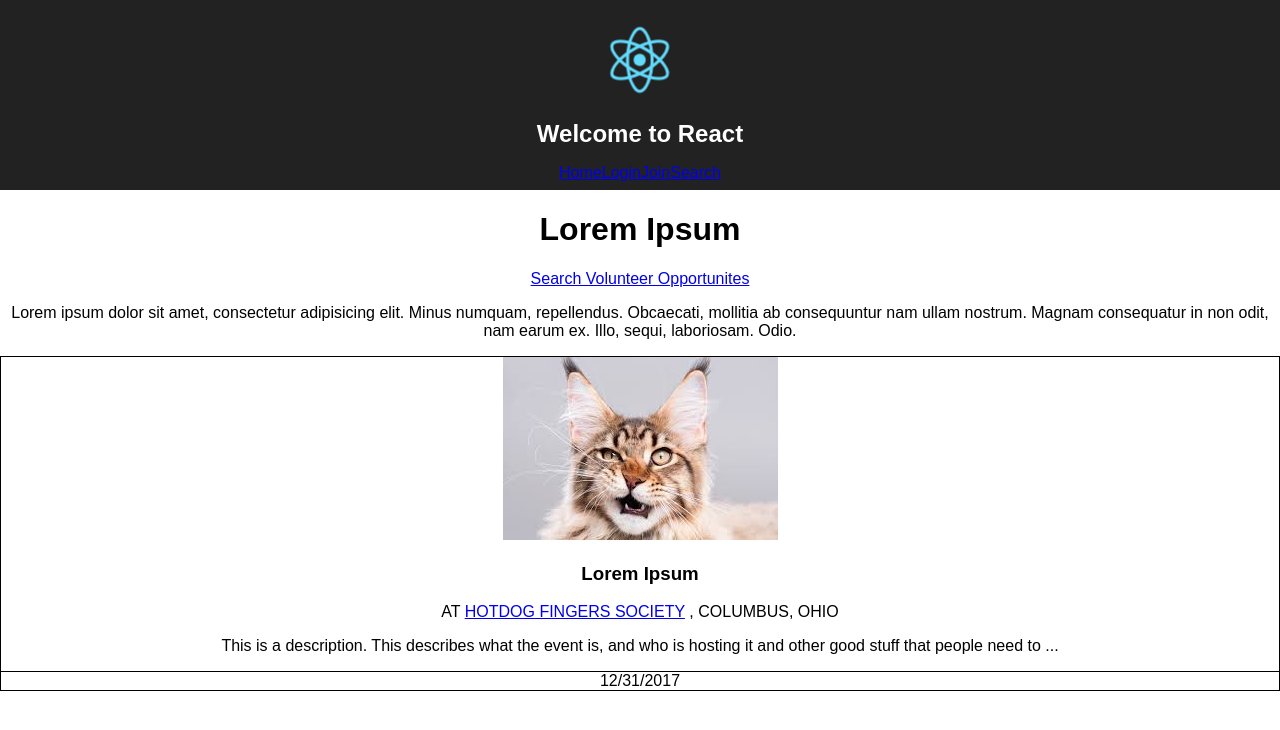
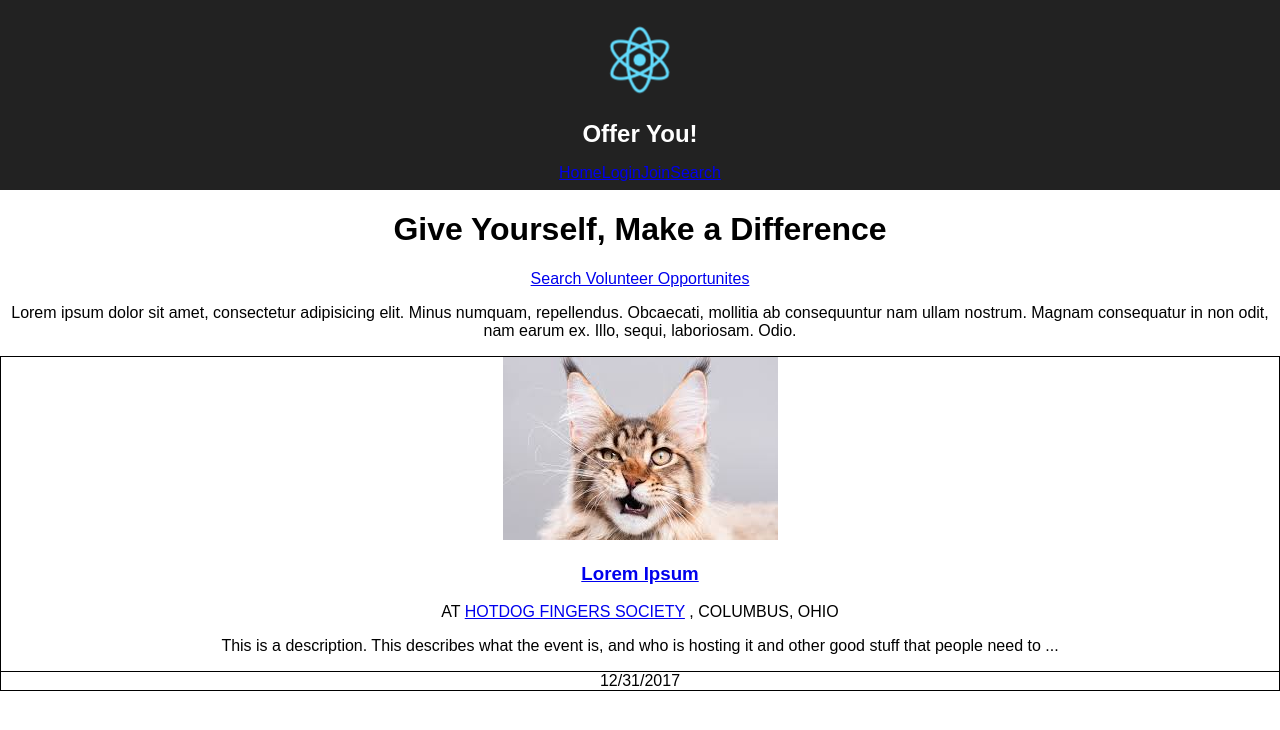
Before and after one commit to chingu-voyage3/bears-12, a React (Create React App) app in the folder client/: page / in a window 1280 px wide. Shown: the top 730 px of the page. Built offline with nearby package versions, Linux system fonts and the light colour scheme.

Commit message:
Added some more site structure

```diff
--- a/client/src/App.js
+++ b/client/src/App.js
@@ -11,7 +11,7 @@ class App extends Component {
       <div className="App">
         <header className="App-header">
           <img src={logo} className="App-logo" alt="logo" />
-          <h1 className="App-title">Welcome to React</h1>
+          <h1 className="App-title">Offer You!</h1>
           <NavContainer />
         </header>
         {this.props.children}
--- a/client/src/components/Opportunity.js
+++ b/client/src/components/Opportunity.js
@@ -6,7 +6,7 @@ const Opportunity = (props) => {
     const mockData = {
       title: 'Lorm Ipsum',
       nonProfit: 'Hotdog Fingers Society',
-      startDate: '12/30/17 12:00:00 AM',
+      startDate: '12/30/2017 12:00:00 AM',
       endDate: '12/31/2017 12:00:00 AM',
       description: 'Lorem ipsum dolor sit amet, consectetur adipisicing elit. A quod, officia expedita aliquid vero dolorum, veritatis perferendis illum esse dicta nulla aspernatur earum itaque dolorem id distinctio, voluptatibus voluptatem nesciunt!',
       location: {
--- a/client/src/components/OpportunityCard.js
+++ b/client/src/components/OpportunityCard.js
@@ -1,13 +1,14 @@
 import React from 'react'
 import PropTypes from 'prop-types'
+import { Link } from 'react-router-dom';
 import image from '../img/download.jpeg'
 
 const OpportunityCard = (props) => {
   return (
     <div style={ {border: 'solid 1px black'}}>
       <img src={image} alt=""/>
-      <h3>{props.data.title}</h3>
-      <span style={ { display: 'block'} }>AT <a href="#">{props.data.nonProfit.toUpperCase()}</a> , {props.data.location.toUpperCase()} </span>
+      <h3><Link to={"/opportunity/"+props.data.opportunityid}>{props.data.title}</Link></h3>
+      <span style={ { display: 'block'} }>AT <Link to={"/profile/"+props.data.userid}>{props.data.nonProfit.toUpperCase()}</Link> , {props.data.location.toUpperCase()} </span>
       <p>{props.data.description.slice(0, 120).concat('...')}</p>
       <span style={ {display: 'block', borderTop: '1px solid black' } }>{props.data.startDate}</span>
     </div>
--- a/client/src/config/routes.js
+++ b/client/src/config/routes.js
@@ -7,6 +7,7 @@ import JoinContainer from '../container/JoinContainer';
 import SearchContainer from '../container/SearchContainer';
 import AnnouncementContainer from '../container/AnnouncementContainer';
 import OpportunityContainer from '../components/Opportunity';
+import ProfileContainer from '../container/ProfileContainer';
 
 const getRoutes = (store) => (
   <Router>
@@ -16,6 +17,7 @@ const getRoutes = (store) => (
         <Route exact={true} path='/login' component={LoginContainer} />
         <Route exact={true} path='/join' component={JoinContainer} />
         <Route exact={true} path='/search' component={SearchContainer} />
+        <Route exact={true} path='/profile/:userid' component={ProfileContainer} />
         <Route path='/opportunity' component={OpportunityContainer}></Route>
         <Route render={() => <Redirect to='/' />} />
       </Switch>
--- a/client/src/container/HomeContainer.js
+++ b/client/src/container/HomeContainer.js
@@ -5,7 +5,7 @@ import OpportunitesContainer from './OpportunitiesContainer';
 const HomeContainer = () => (
   <div>
     <div>
-      <h1>Lorem Ipsum</h1>
+      <h1>Give Yourself, Make a Difference</h1>
       <Link to='/search'>Search Volunteer Opportunites</Link>
       <p>Lorem ipsum dolor sit amet, consectetur adipisicing elit. Minus numquam, repellendus. Obcaecati, mollitia ab consequuntur nam ullam nostrum. Magnam consequatur in non odit, nam earum ex. Illo, sequi, laboriosam. Odio.</p>
     </div>
--- a/client/src/container/OpportunitiesContainer.js
+++ b/client/src/container/OpportunitiesContainer.js
@@ -13,7 +13,8 @@ export class OpportunitesContainer extends Component { // eslint-disable-line re
       description: 'This is a description. This describes what the event is, and who is hosting it and other good stuff that people need to know',
       startDate: '12/31/2017',
       location: 'Columbus, Ohio',
-      nonProfit: 'Hotdog Fingers Society'
+      nonProfit: 'Hotdog Fingers Society',
+      id: 1
     }];
 
     return (
--- a/client/src/container/ProfileContainer.js
+++ b/client/src/container/ProfileContainer.js
@@ -5,8 +5,21 @@ import React, { Component } from 'react';
  */
 export class ProfileContainer extends Component { // eslint-disable-line react/prefer-stateless-function
   render() {
+    const mockData = {
+      name: 'Hotdog Fingers Society',
+      userType: 'Non-Profit',
+      description: 'Lorem ipsum dolor sit amet, consectetur adipisicing elit. A quod, officia expedita aliquid vero dolorum, veritatis perferendis illum esse dicta nulla aspernatur earum itaque dolorem id distinctio, voluptatibus voluptatem nesciunt!',
+      location: {
+        address: '123 Muffin Lane, Columbus, Ohio',
+        lat: 0,
+        long: 0
+      },
+      userid: 1
+    }
     return (
-      <div>Profile: Coming Soon!</div>
+      <div>
+        blah
+      </div>
     );
   }
 }
--- a/client/src/container/SearchContainer.js
+++ b/client/src/container/SearchContainer.js
@@ -13,7 +13,7 @@ export class SearchContainer extends Component { // eslint-disable-line react/pr
           <input type="text"/>
           <button type="submit">Search</button>
         </form>
-        <Matches /    >
+        <Matches />
       <OpportunitiesContainer />
 
       </div>
```
Also changed, not shown: 2 other files (tests, documents, lock files or other folders).
